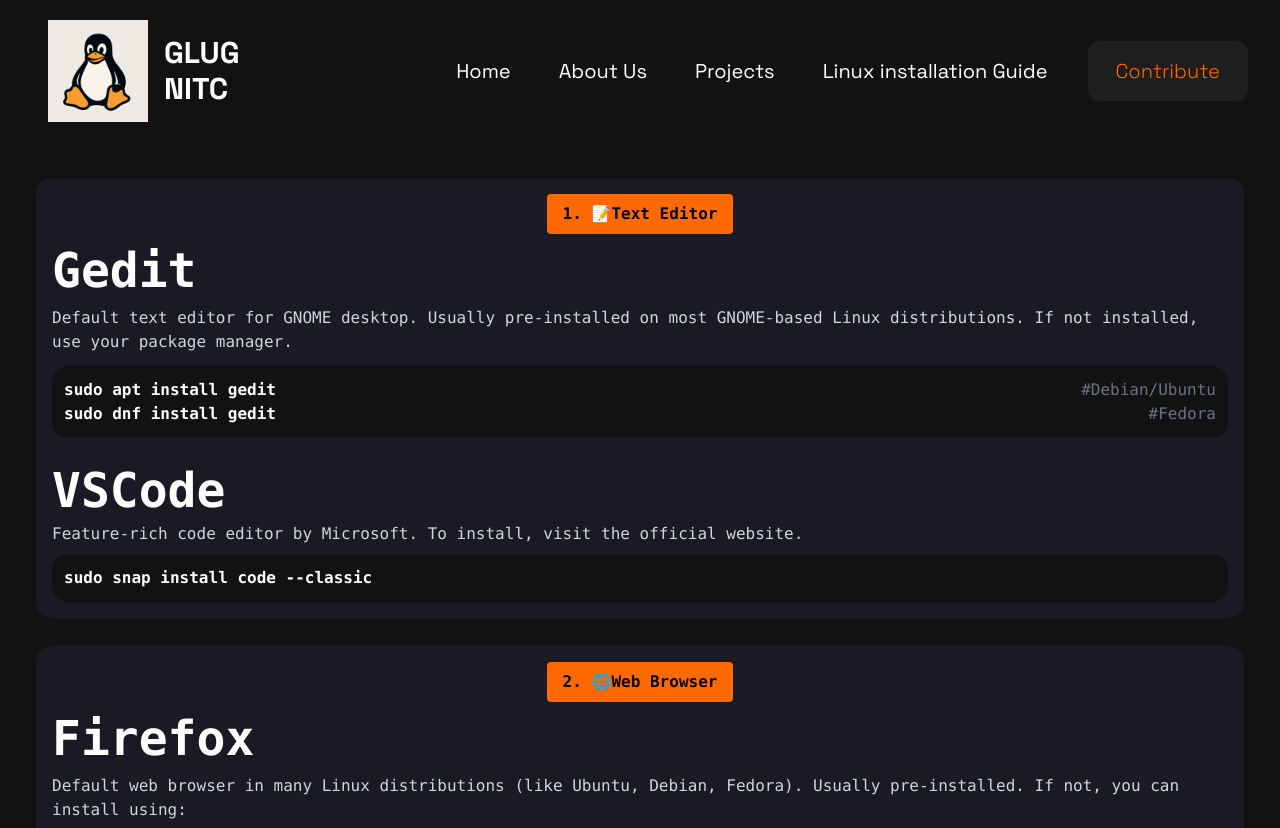
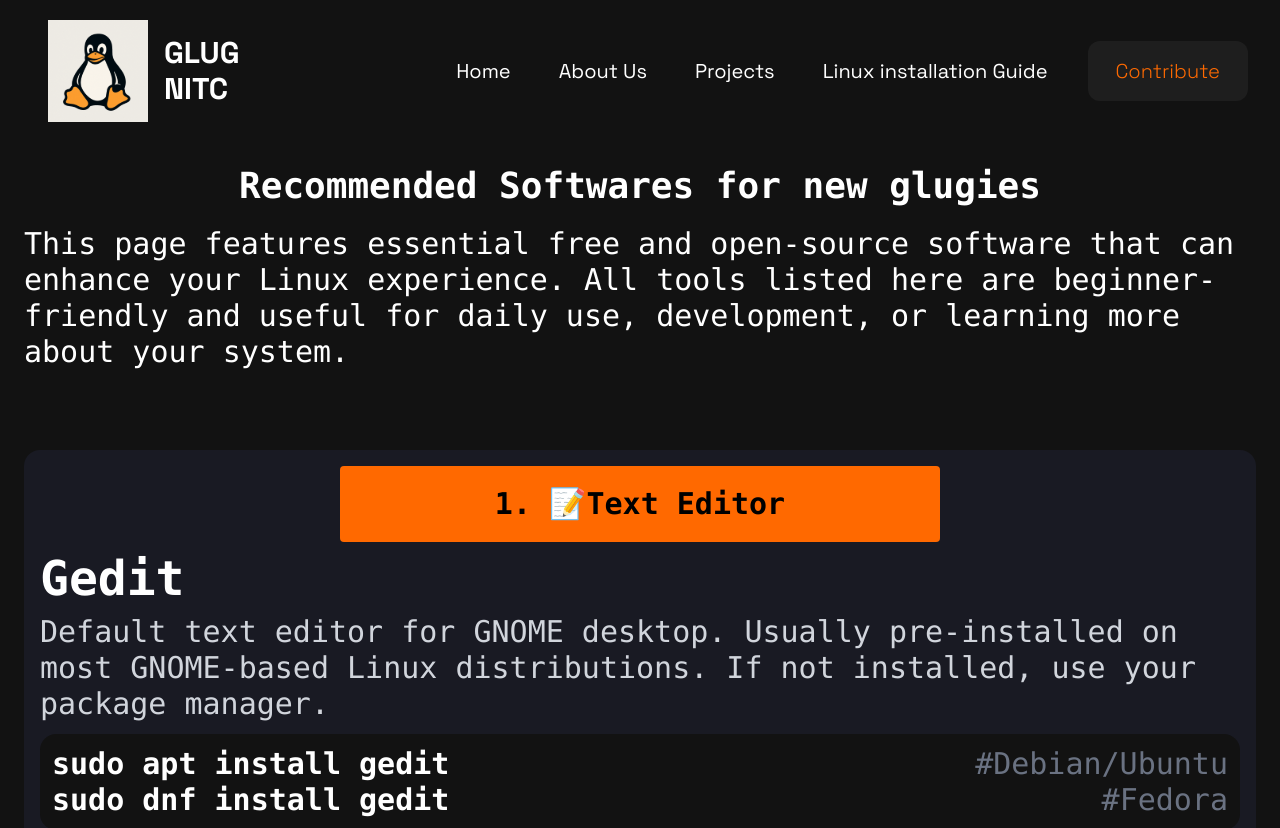
Before and after one commit to ZE206/GLUG-Website, a React (Vite) app: page /recommended-software in a window 1280 px wide. Shown: the top 828 px of the page. Built offline with nearby package versions, Linux system fonts and the light colour scheme.

Commit message:
fix again

```diff
--- a/src/components/Recommended_software/rec.tsx
+++ b/src/components/Recommended_software/rec.tsx
@@ -92,11 +92,15 @@
   ]
 
   return (
-    <div className="bg-[#121212] text-white font-mono text-lg p-6 h-full">
-      <div className="w-full flex flex-col p-3 gap-7 text-xs md:text-base">
+    <div className="bg-[#121212] text-white font-mono text-lg p-6 flex flex-col gap-20 h-full">
+      <div className='flex flex-col items-center gap-5 text-xs md:text-3xl'>
+        <h1 className='text-4xl font-black'>Recommended Softwares for new glugies</h1>
+        <p className='font-normal'>This page features essential free and open-source software that can enhance your Linux experience. All tools listed here are beginner-friendly and useful for daily use, development, or learning more about your system.</p>
+      </div>
+      <div className="w-full flex flex-col items-center gap-7 text-xs md:text-3xl">
         {sections.map((section) => (
           <div key={section.id} className="p-4 container flex rounded-2xl gap-3 flex-col">
-            <div className="bg-orange-500 text-black px-4 py-2 text-xs md:text-base flex self-center  font-bold text-center rounded">
+            <div className="bg-orange-500 text-black px-3 py-5 text-base font-bold md:text-3xl w-1/2  h-full flex self-center justify-center rounded">
               {section.id}. {section.title}
             </div>
             <h2 className="text-5xl font-bold text-white">{section.name}</h2>
@@ -112,7 +116,7 @@
 
             {section.note && (
               <div className="mt-4 space-y-2 rounded-2xl ">
-                <h3 className="text-5xl font-bold text-white">{section.note}</h3>
+                <h3 className="text-4xl font-bold text-white">{section.note}</h3>
                 <p className="text-gray-300">{section.noteDescription}</p>
                 <div className="flex items-center space-x-4 bg-[#121212] rounded-2xl p-3">
                   <span className=" font-bold">{section.noteCommand}</span>
```
